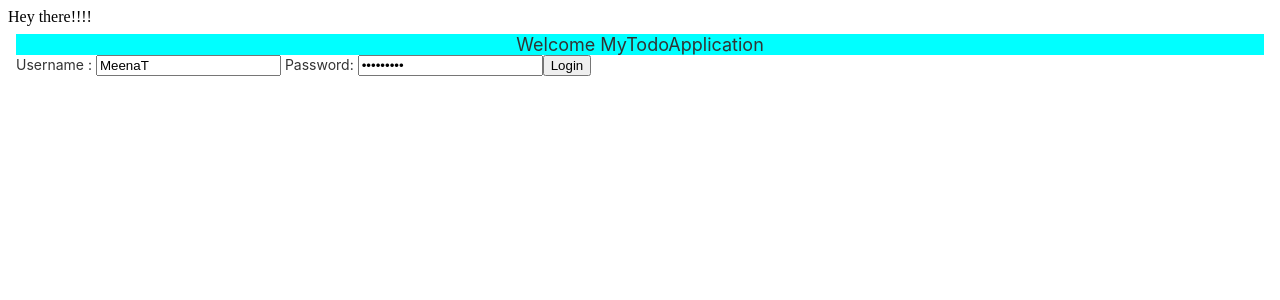
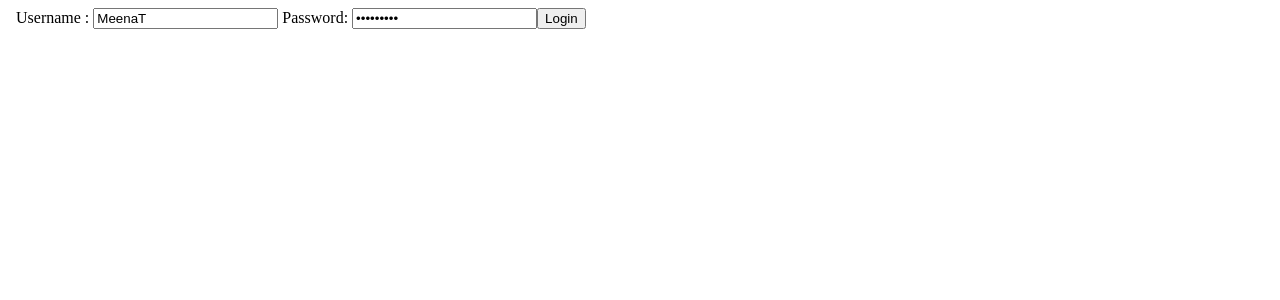
Before and after one commit to MeenaThiyagu/ToDoApp, an Angular app: page / in a window 1280 px wide. Shown: the top 300 px of the page. Built offline with nearby package versions, Linux system fonts and the light colour scheme.

Commit message:
ErrorComponent added and routing introduced

```diff
--- a/src/app/app-routing.module.ts
+++ b/src/app/app-routing.module.ts
@@ -1,8 +1,15 @@
 import { NgModule } from '@angular/core';
 import { Routes, RouterModule } from '@angular/router';
+import { ErrorComponent } from './error/error.component';
+import { LoginComponent } from './login/login.component';
 
 
-const routes: Routes = [];
+const routes: Routes = [
+
+  { path:'login',component:LoginComponent},
+  { path:'',component:LoginComponent},
+  { path:'**',component:ErrorComponent},
+];
 
 @NgModule({
   imports: [RouterModule.forRoot(routes)],
--- a/src/app/app.component.html
+++ b/src/app/app.component.html
@@ -1,5 +1,5 @@
 <html>
-<style>
+<!-- <style>
   :host {
     font-family: -apple-system, BlinkMacSystemFont, "Segoe UI", Roboto,
       Helvetica, Arial, sans-serif, "Apple Color Emoji", "Segoe UI Emoji",
@@ -44,13 +44,13 @@
   .toolbar img {
     margin: 0 16px;
   }
-</style>
+</style>=-->
 <body>
-<div >
+<!-- <div >
   <span>Welcome {{title}}</span>
-</div>
+</div> -->
 <router-outlet></router-outlet>
 
-<app-login></app-login>
+<!-- <app-login></app-login> -->
 </body>
 </html>
--- a/src/app/app.module.ts
+++ b/src/app/app.module.ts
@@ -6,9 +6,10 @@ import { AppComponent } from './app.component';
 
 import { LoginComponent } from './login/login.component';
 import { FormsModule } from '@angular/forms';
+import { ErrorComponent } from './error/error.component';
 
 @NgModule({
-  declarations: [AppComponent, LoginComponent],
+  declarations: [AppComponent, LoginComponent, ErrorComponent],
   imports: [BrowserModule, AppRoutingModule,FormsModule],
   providers: [],
   bootstrap: [AppComponent],
--- /dev/null
+++ b/src/app/error/error.component.html
@@ -0,0 +1 @@
+<p>{{errorMessage}}</p>
--- /dev/null
+++ b/src/app/error/error.component.ts
@@ -0,0 +1,15 @@
+import { Component, OnInit } from '@angular/core';
+
+@Component({
+  selector: 'app-error',
+  templateUrl: './error.component.html',
+  styleUrls: ['./error.component.css']
+})
+export class ErrorComponent implements OnInit {
+  errorMessage='Error is obtained'
+  constructor() { }
+
+  ngOnInit(): void {
+  }
+
+}
--- a/src/index.html
+++ b/src/index.html
@@ -8,7 +8,7 @@
     <link rel="icon" type="image/x-icon" href="favicon.ico" />
   </head>
   <body>
-    <div>Hey there!!!!</div>
+
     <app-root></app-root>
 
   </body>
```
Also changed, not shown: src/app/error/error.component.css (added), 2 other files (tests, documents, lock files or other folders).
